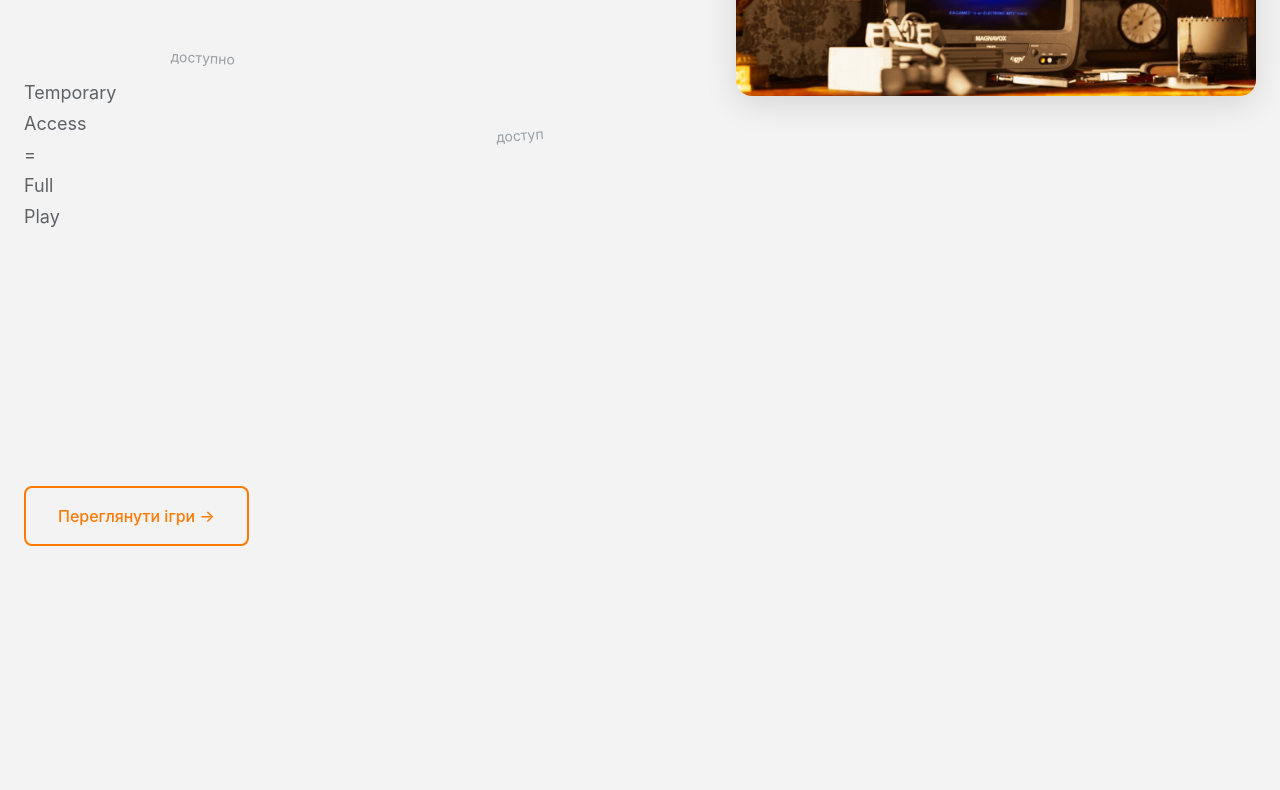
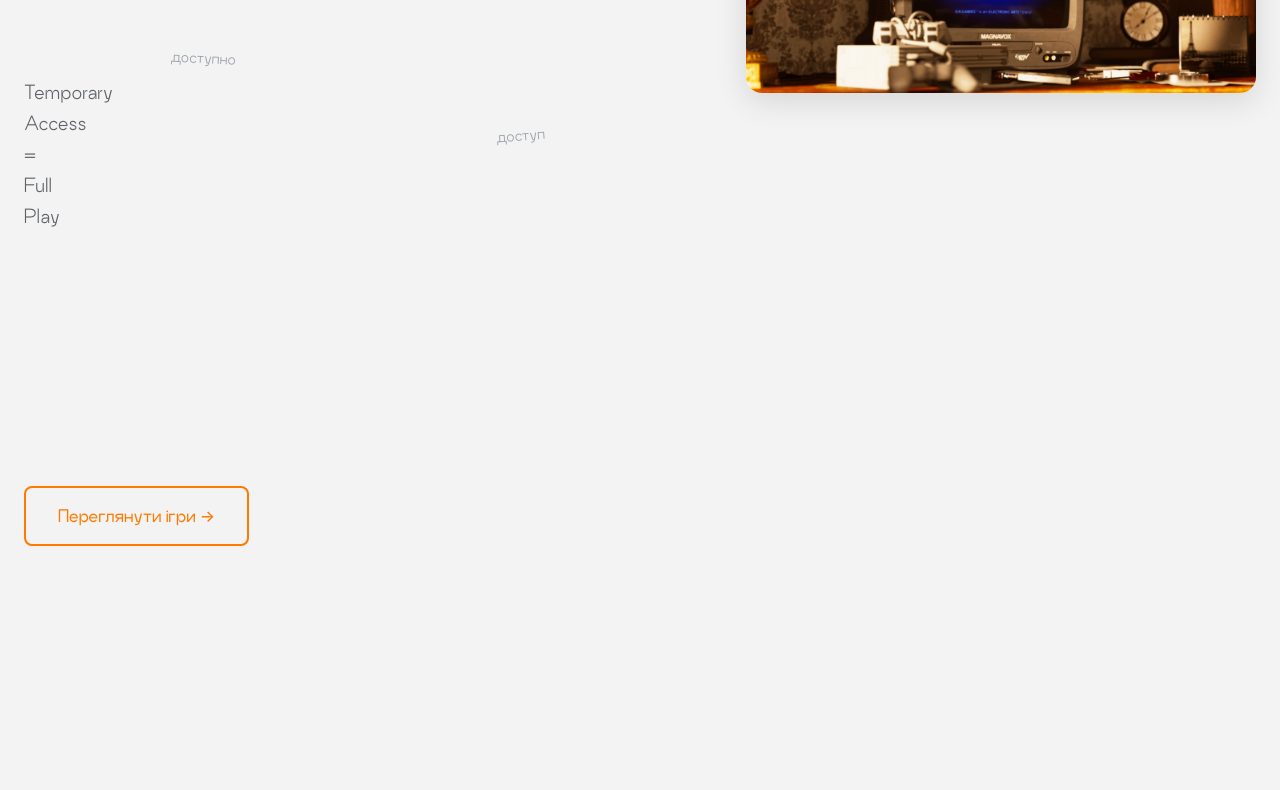
Before and after one commit to snailuah/token4play, a plain HTML site: page index.html in a window 1280 px wide. Shown: the part 524-1314 px from the top of the page. Drawn offline with nearby package versions, Linux system fonts and the light colour scheme; a script that the page names is missing; a web font is replaced by a local one.

Commit message:
Update variables.css

```diff
--- a/css/variables.css
+++ b/css/variables.css
@@ -17,7 +17,7 @@
   --color-orange-dark: #E66A00;
 
   /* === TYPOGRAPHY === */
-  --font-family-main: 'Clash Grotesk', -apple-system, BlinkMacSystemFont, 'Segoe UI', Roboto, sans-serif;
+  --font-family-main: 'Work Grotesk', -apple-system, BlinkMacSystemFont, 'Segoe UI', Roboto, sans-serif;
 
   /* Font Sizes */
   --font-size-xs: 12px;
```
